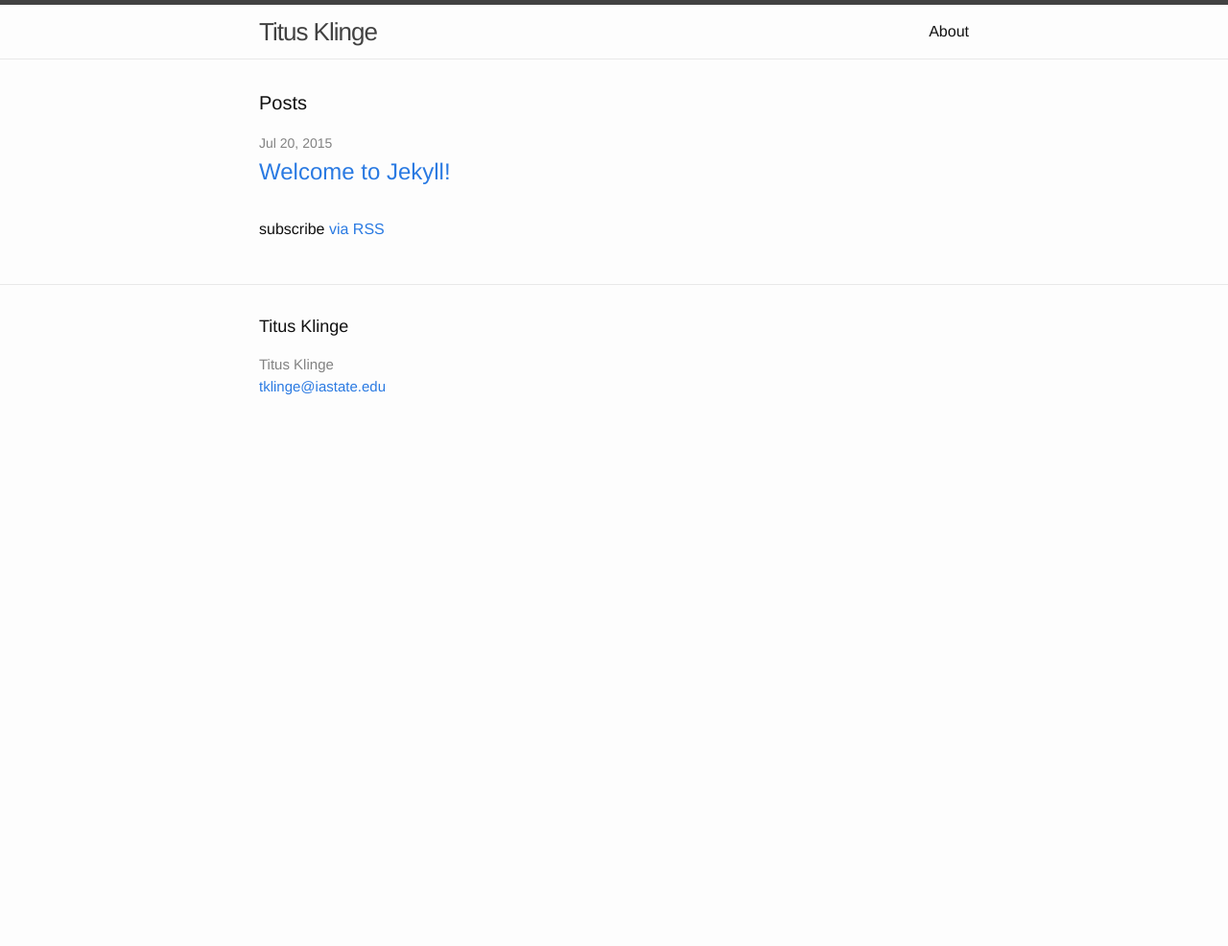
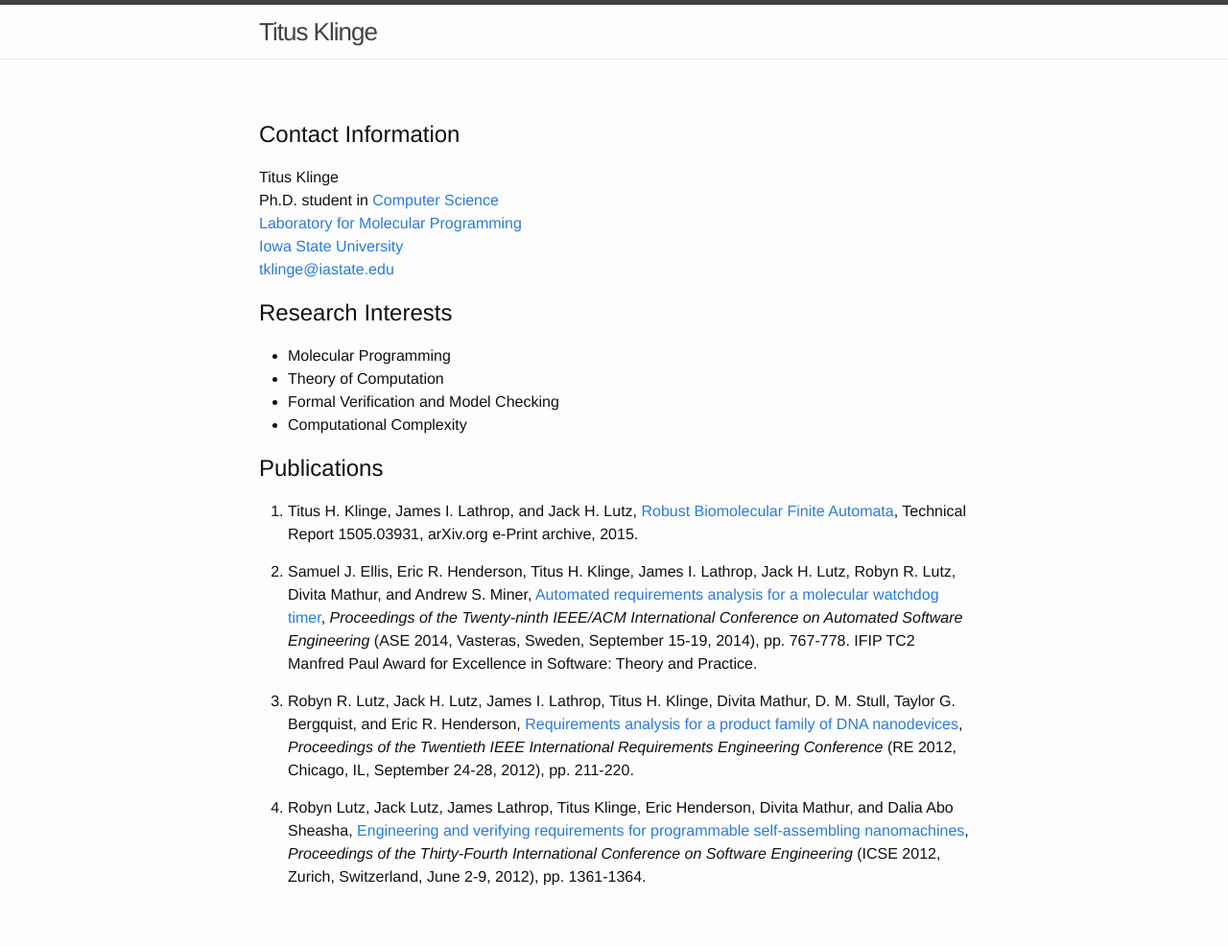
Before and after one commit to tklinge/tklinge.github.io, a Jekyll site: the page built from index.md, in a window 1280 px wide. Shown: the whole page at 96% size. Built offline with Jekyll 4.4.1, drawn with Linux system fonts in a browser that asks for light colours; before the commit the page ends 900 px from its top, so only the background shows below that.

Commit message:
Ported my existing website into the Jekyll format

```diff
--- a/_config.yml
+++ b/_config.yml
@@ -1,12 +1,13 @@
 # Site settings
 title: Titus Klinge
 email: tklinge@iastate.edu
+department: Computer Science
 # description: > # this means to ignore newlines until "baseurl:"
 #   Write an awesome description for your new site here. You can edit this
 #   line in _config.yml. It will appear in your document head meta (for
 #   Google search results) and in your feed.xml site description.
 baseurl: "" # the subpath of your site, e.g. /blog/
-url: "http://yourdomain.com" # the base hostname & protocol for your site
+# url: "http://yourdomain.com" # the base hostname & protocol for your site
 # twitter_username: jekyllrb
 # github_username:  jekyll
 
--- a/_includes/footer.html
+++ b/_includes/footer.html
@@ -9,6 +9,7 @@
         <ul class="contact-list">
           <li>{{ site.title }}</li>
           <li><a href="mailto:{{ site.email }}">{{ site.email }}</a></li>
+          <li>Test</li>
         </ul>
       </div>
 
--- a/_layouts/default.html
+++ b/_layouts/default.html
@@ -13,7 +13,7 @@
       </div>
     </div>
 
-    {% include footer.html %}
+    <!-- {% include footer.html %} -->
 
   </body>
 
--- a/index.html
+++ /dev/null
@@ -1,23 +0,0 @@
----
-layout: default
----
-
-<div class="home">
-
-  <h1 class="page-heading">Posts</h1>
-
-  <ul class="post-list">
-    {% for post in site.posts %}
-      <li>
-        <span class="post-meta">{{ post.date | date: "%b %-d, %Y" }}</span>
-
-        <h2>
-          <a class="post-link" href="{{ post.url | prepend: site.baseurl }}">{{ post.title }}</a>
-        </h2>
-      </li>
-    {% endfor %}
-  </ul>
-
-  <p class="rss-subscribe">subscribe <a href="{{ "/feed.xml" | prepend: site.baseurl }}">via RSS</a></p>
-
-</div>
--- /dev/null
+++ b/index.md
@@ -0,0 +1,37 @@
+---
+layout: page
+---
+
+# Contact Information
+
+Titus Klinge <br>
+Ph.D. student in [Computer Science](http://www.cs.iastate.edu/) <br>
+[Laboratory for Molecular Programming](http://web.cs.iastate.edu/~lamp) <br>
+[Iowa State University](http://www.iastate.edu/) <br>
+[tklinge@iastate.edu](mailto://tklinge@iastate.edu) <br>
+
+# Research Interests
+
+- Molecular Programming
+- Theory of Computation
+- Formal Verification and Model Checking
+- Computational Complexity
+
+# Publications
+
+1. Titus H. Klinge, James I. Lathrop, and Jack H. Lutz,
+[Robust Biomolecular Finite Automata](/assets/papers/rbfa15.pdf),
+Technical Report 1505.03931, arXiv.org e-Print archive, 2015.
+
+2. Samuel J. Ellis, Eric R. Henderson, Titus H. Klinge, James I. Lathrop, Jack H. Lutz, Robyn R. Lutz, Divita Mathur, and Andrew S. Miner,
+[Automated requirements analysis for a molecular watchdog timer](/assets/papers/arafamwt14.pdf),
+*Proceedings of the Twenty-ninth IEEE/ACM International Conference on Automated Software Engineering* (ASE 2014, Vasteras, Sweden, September 15-19, 2014), pp. 767-778.
+IFIP TC2 Manfred Paul Award for Excellence in Software: Theory and Practice.
+
+3. Robyn R. Lutz, Jack H. Lutz, James I. Lathrop, Titus H. Klinge, Divita Mathur, D. M. Stull, Taylor G. Bergquist, and Eric R. Henderson,
+[Requirements analysis for a product family of DNA nanodevices](/assets/papers/rafapfodn12.pdf),
+*Proceedings of the Twentieth IEEE International Requirements Engineering Conference* (RE 2012, Chicago, IL, September 24-28, 2012), pp. 211-220.
+
+4. Robyn Lutz, Jack Lutz, James Lathrop, Titus Klinge, Eric Henderson, Divita Mathur, and Dalia Abo Sheasha,
+[Engineering and verifying requirements for programmable self-assembling nanomachines](/assets/papers/eavrfpsan.pdf),
+*Proceedings of the Thirty-Fourth International Conference on Software Engineering* (ICSE 2012, Zurich, Switzerland, June 2-9, 2012), pp. 1361-1364.
```
Also changed, not shown: about.md (deleted, +0 -11 lines), 4 other files.
